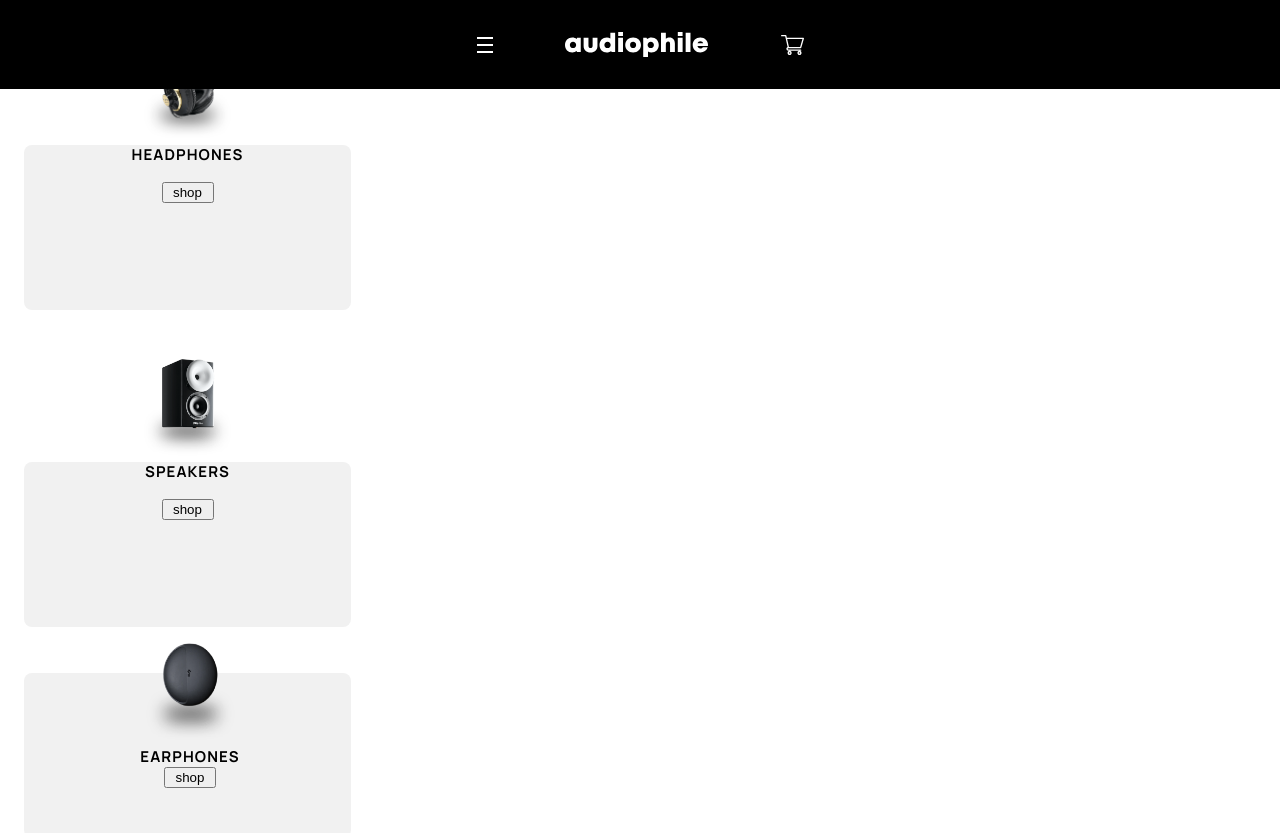
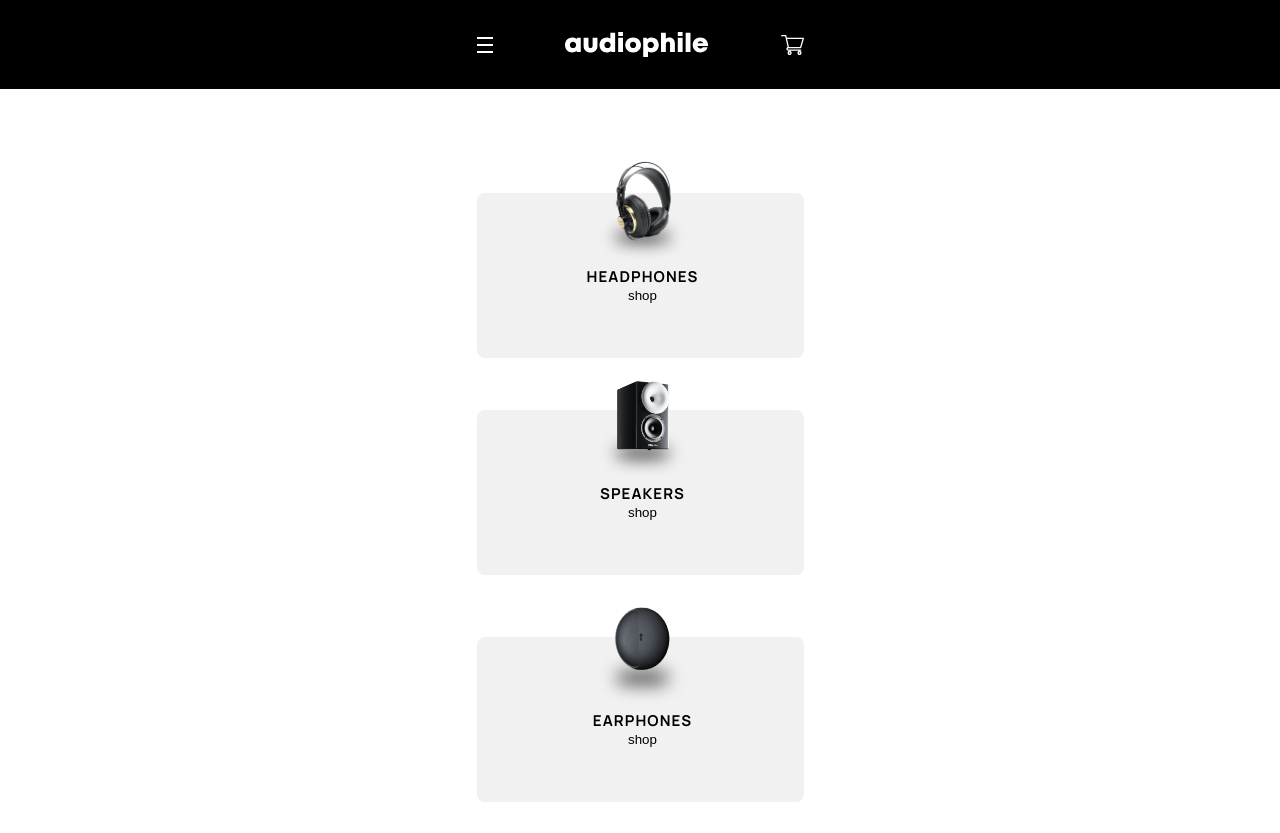
Before and after one commit to harrisonJones12/audiophile-ecommerce, a React (Create React App) app: page / in a window 1280 px wide. Shown: the top 833 px of the page. Built offline with nearby package versions, Linux system fonts and the light colour scheme.

Commit message:
Add more UI changes

```diff
--- a/src/components/Navbar/Navbar.jsx
+++ b/src/components/Navbar/Navbar.jsx
@@ -6,7 +6,7 @@ import Productslist from "components/ProductsList/ProductsList";
 function Navbar(props) {
   return (
     <>
-      <header>
+      <header className="header-container">
         <nav class="navigation-main-container">
           <div className="icon-logo-group">
             <div className="hamburger-menu">
--- a/src/components/Navbar/Navbar.scss
+++ b/src/components/Navbar/Navbar.scss
@@ -1,3 +1,8 @@
+.header-container {
+  display: flex;
+  flex-direction: column;
+  width: 100%;
+}
 .navigation-main-container {
   background-color: $black;
   width: 100vw;
--- a/src/components/ProductsList/ProductsList.jsx
+++ b/src/components/ProductsList/ProductsList.jsx
@@ -29,20 +29,18 @@ function Productslist() {
     );
   };
 
+  //headphones JSX
+  const headphones = () => {
     return (
-    <>
-      <div className="products-container">
       <div className="headphones-outer-wrapper">
+        {/* //this is here so that we can have background that is not the full height of the outter container */}
+        <div className="headphones-middle-wrapper">
           {/* //Product logo goes here */}
           <img
             src={headphonesLogo}
             className="headphones-logo"
             alt="headphones"
-          />
-          <div className="headphones-inner-wrapper">
-            {" "}
-            {/* //this is here so that we can have background that is not the full height of the outter container */}
-            <div className="headphones--middle-wrapper"></div>
+          />{" "}
           <div className="product-name-button-wrapper">
             <span className="product-name">headphones</span>
             <button className="shop-button">
@@ -51,11 +49,50 @@ function Productslist() {
             </button>
           </div>
         </div>
+        <div className="headphones-inner-wrapper"></div>
       </div>
+    );
+  };
+
+  //speakers JSX
+  const speakers = () => {
+    return (
+      <div className="earphones-outer-wrapper">
+        {/* //Product logo goes here */}
+        <div className="earphones-middle-wrapper">
+          <img
+            src={earphonesLogo}
+            className="headphones-logo"
+            alt="headphones"
+          />
+          <div className="product-name-button-wrapper">
+            <span className="product-name">earphones</span>
+            <button className="shop-button">
+              <span className="shop-text">shop</span>
+              {/* //icon goes here */}
+            </button>
+          </div>
+        </div>
+        <div className="earphones-inner-wrapper">
+          {/* //this is here so that we can have background that is not the full height of the outter container */}
+        </div>
+      </div>
+    );
+  };
+
+  return (
+    <>
+      <div className="products-container">
+        {headphones()}
         <div className="speakers-outer-wrapper">
+          <div className="speakers-middle-wrapper">
             {/* //Product logo goes here */}
-          <img src={speakerLogo} className="headphones-logo" alt="headphones" />
-          <div className="speakers-inner-wrapper">
+            <img
+              src={speakerLogo}
+              className="headphones-logo"
+              alt="headphones"
+            />
+
             {/* //this is here so that we can have background that is not the full height of the outter container */}
             <div className="product-name-button-wrapper">
               <span className="product-name">speakers</span>
@@ -65,6 +102,7 @@ function Productslist() {
               </button>
             </div>
           </div>
+          <div className="speakers-inner-wrapper"></div>
         </div>
         {earphones()}
       </div>
--- a/src/components/ProductsList/ProductsList.scss
+++ b/src/components/ProductsList/ProductsList.scss
@@ -1,16 +1,15 @@
 .products-container {
-  //   margin-top: 32px;
   height: 750px;
   position: relative;
-  top: -134px;
+  top: 80px;
+  align-self: center;
 
   .headphones-outer-wrapper,
   .speakers-outer-wrapper,
   .earphones-outer-wrapper {
     height: 217px;
     width: 327px;
-    margin: 100px 24px 0 24px;
-
+    margin: 0 24px 0 24px;
     .headphones-inner-wrapper,
     .speakers-inner-wrapper,
     .earphones-inner-wrapper {
@@ -23,9 +22,11 @@
       }
     }
   }
-
+  .earphones-outer-wrapper {
+    margin: 10px 24px 0 24px;
+  }
   .headphones-outer-wrapper {
-    margin-top: 84px;
+    margin-top: 24px;
   }
 
   .product-name-button-wrapper {
@@ -38,25 +39,27 @@
     width: 103px;
   }
 
-  .earphones-middle-wrapper {
+  .earphones-middle-wrapper,
+  .headphones-middle-wrapper,
+  .speakers-middle-wrapper {
     position: absolute;
     height: fit-content;
-    margin-top: -40px;
     margin: -32px auto 0 auto;
     width: 200px;
     left: 90px;
   }
 }
 
-
 .shop-button {
   width: 52px;
   align-self: center;
+  border: none;
+  background-color: transparent;
+  outline: none;
 }
 
-
 .product-name {
-font-family: 'Manrope';
+  font-family: "Manrope";
   font-style: normal;
   font-weight: 700;
   font-size: 15px;
```
Lines whose indentation alone changed are shown as unchanged.
